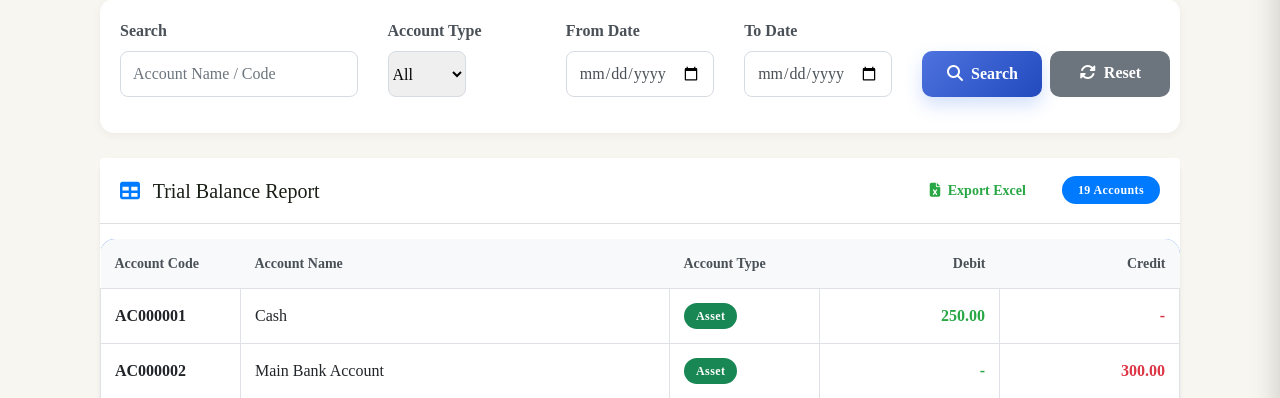
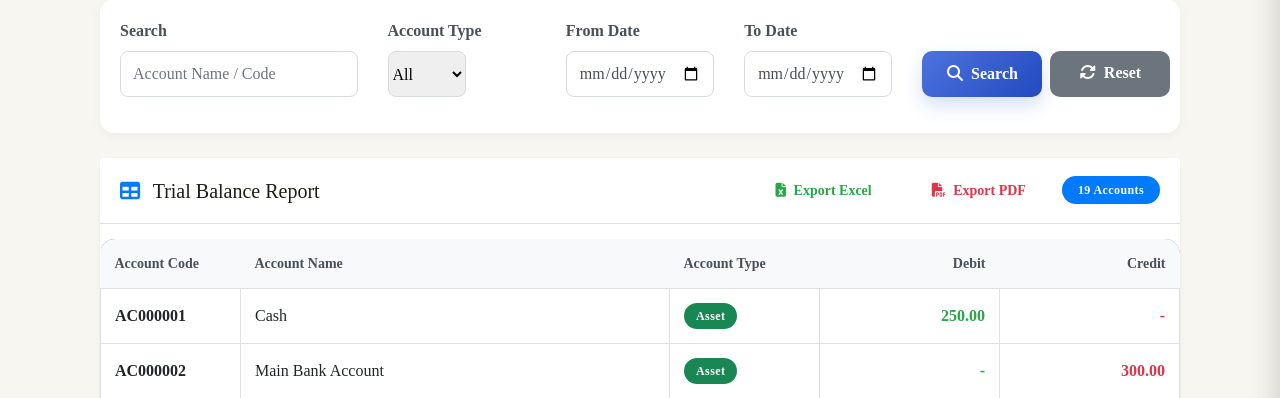
Before and after one commit to Mohd-Araf/amader_uthaan_krishi-ERP-Software-, a Django app: page /finance/trial-balance/ in a window 1280 px wide. Shown: the part 304-702 px from the top of the page. Run offline with Django 5.2, Linux system fonts and the light colour scheme; a user stored in the database is signed in; data comes from the database, SQL or seed files in the repository.

Commit message:
Feat: Add Trial Balance PDF & Excel export views with helper data function and filter persistence

```diff
--- a/Templates/finance/trial_balance.html
+++ b/Templates/finance/trial_balance.html
@@ -426,11 +426,18 @@ body{
         </h5>
 
         <div>
-            <!-- EXCEL QUICK BUTTON IN TABLE HEADER -->
-            <a href="{% url 'export_all_ledgers_excel' %}?from_date={{ from_date }}&to_date={{ to_date }}&search={{ search }}"
+            <!-- EXCEL TRIAL BALANCE REPORT BUTTON -->
+            <a href="{% url 'trial_balance_excel' %}?search={{ search }}&type={{ selected_type }}&from_date={{ from_date }}&to_date={{ to_date }}"
                class="btn btn-sm btn-outline-success mr-2 font-weight-bold">
                 <i class="fas fa-file-excel mr-1"></i>
                 Export Excel
+            </a>
+
+            <!-- PDF TRIAL BALANCE REPORT BUTTON -->
+            <a href="{% url 'trial_balance_pdf' %}?search={{ search }}&type={{ selected_type }}&from_date={{ from_date }}&to_date={{ to_date }}"
+               class="btn btn-sm btn-outline-danger mr-2 font-weight-bold">
+                <i class="fas fa-file-pdf mr-1"></i>
+                Export PDF
             </a>
 
             <span class="badge badge-primary px-3 py-2">
--- a/apps/finance/urls.py
+++ b/apps/finance/urls.py
@@ -263,6 +263,16 @@ urlpatterns = [
         views.trial_balance,
         name="trial_balance"
     ),
+    path(
+        "trial-balance/pdf/",
+        views.trial_balance_pdf,
+        name="trial_balance_pdf"
+    ),
+    path(
+        "trial-balance/excel/",
+        views.trial_balance_excel,
+        name="trial_balance_excel"
+    ),
     path("income-statement/", views.income_statement, name="income_statement"),
     path("balance-sheet/", views.balance_sheet, name="balance_sheet"),
 
--- a/apps/finance/views.py
+++ b/apps/finance/views.py
@@ -922,9 +922,11 @@ def other_ledger(request):
 # TRIAL BALANCE REPORT
 # ==========================================================
 
-@login_required
-@user_passes_test(admin_required)
-def trial_balance(request):
+def _get_trial_balance_data(request):
+    """
+    Helper function to calculate Trial Balance data with filters.
+    Shared by HTML view, PDF export, and Excel export.
+    """
     search = request.GET.get("search", "").strip()
     type1 = request.GET.get("type", "").strip()
     from_date = request.GET.get("from_date", "").strip()
@@ -979,20 +981,295 @@ def trial_balance(request):
         total_debit = _q(total_debit + display_debit)
         total_credit = _q(total_credit + display_credit)
 
-    return render(
-        request,
-        "finance/trial_balance.html",
-        {
-            "rows": rows,
-            "total_debit": total_debit,
-            "total_credit": total_credit,
-            "balanced": total_debit == total_credit,
-            "search": search,
-            "selected_type": type1,
-            "from_date": from_date,
-            "to_date": to_date,
-        },
-    )
+    return {
+        "rows": rows,
+        "total_debit": total_debit,
+        "total_credit": total_credit,
+        "balanced": total_debit == total_credit,
+        "search": search,
+        "selected_type": type1,
+        "from_date": from_date,
+        "to_date": to_date,
+    }
+
+
+@login_required
+@user_passes_test(admin_required)
+def trial_balance(request):
+    data = _get_trial_balance_data(request)
+    return render(request, "finance/trial_balance.html", data)
+
+
+@login_required
+@user_passes_test(admin_required)
+def trial_balance_pdf(request):
+    from reportlab.pdfgen import canvas
+    from reportlab.lib.pagesizes import A4
+
+    data = _get_trial_balance_data(request)
+    rows = data["rows"]
+    total_debit = data["total_debit"]
+    total_credit = data["total_credit"]
+
+    response = HttpResponse(content_type="application/pdf")
+    response["Content-Disposition"] = 'attachment; filename="Trial_Balance_Report.pdf"'
+
+    pdf = canvas.Canvas(response, pagesize=A4)
+    width, height = A4
+
+    # Header branding & Title
+    y = height - 40
+    pdf.setFont("Helvetica-Bold", 16)
+    pdf.setFillColorRGB(0.05, 0.47, 0.34)  # Organic Green Theme #0d7a57
+    pdf.drawString(40, y, "AMADER UTHAAN KRISHI ERP")
+
+    pdf.setFont("Helvetica-Bold", 12)
+    pdf.setFillColorRGB(0.2, 0.2, 0.2)
+    pdf.drawString(40, y - 18, "FINANCIAL TRIAL BALANCE REPORT")
+
+    pdf.setFont("Helvetica", 9)
+    pdf.setFillColorRGB(0.4, 0.4, 0.4)
+    gen_time = timezone.now().strftime("%d-%b-%Y %I:%M %p")
+    pdf.drawRightString(width - 40, y, f"Generated On: {gen_time}")
+
+    # Active Filters Summary
+    filter_items = []
+    if data["search"]:
+        filter_items.append(f"Search: '{data['search']}'")
+    if data["selected_type"]:
+        filter_items.append(f"Type: {data['selected_type'].capitalize()}")
+    if data["from_date"] or data["to_date"]:
+        filter_items.append(f"Period: {data['from_date'] or 'Start'} to {data['to_date'] or 'Present'}")
+
+    filter_str = " | ".join(filter_items) if filter_items else "Period: All Time (Real-Time Report)"
+    pdf.drawString(40, y - 34, filter_str)
+
+    # Line divider
+    pdf.setStrokeColorRGB(0.8, 0.85, 0.8)
+    pdf.setLineWidth(1)
+    pdf.line(40, y - 44, width - 40, y - 44)
+
+    # Table Header Box
+    y_table = y - 66
+    pdf.setFillColorRGB(0.05, 0.47, 0.34)
+    pdf.rect(40, y_table - 5, width - 80, 20, fill=1, stroke=0)
+
+    pdf.setFont("Helvetica-Bold", 9)
+    pdf.setFillColorRGB(1, 1, 1)
+    pdf.drawString(45, y_table, "Account Code")
+    pdf.drawString(140, y_table, "Account Name")
+    pdf.drawString(300, y_table, "Account Type")
+    pdf.drawRightString(440, y_table, "Debit")
+    pdf.drawRightString(550, y_table, "Credit")
+
+    y_curr = y_table - 20
+    pdf.setFont("Helvetica", 9)
+
+    for r in rows:
+        acc = r["account"]
+        dr = r["debit"]
+        cr = r["credit"]
+
+        dr_str = f"BDT {dr:,.2f}" if dr > ZERO else "-"
+        cr_str = f"BDT {cr:,.2f}" if cr > ZERO else "-"
+
+        acc_type_name = str(acc.get_type1_display() if hasattr(acc, 'get_type1_display') else acc.type1).capitalize()
+
+        pdf.setFillColorRGB(0.1, 0.1, 0.1)
+        pdf.drawString(45, y_curr, str(acc.account_code or ""))
+        pdf.drawString(140, y_curr, str(acc.name)[:28])
+        pdf.drawString(300, y_curr, acc_type_name)
+
+        # Color coding amounts
+        if dr > ZERO:
+            pdf.setFillColorRGB(0.1, 0.53, 0.33)  # Green for debit
+        else:
+            pdf.setFillColorRGB(0.4, 0.4, 0.4)
+        pdf.drawRightString(440, y_curr, dr_str)
+
+        if cr > ZERO:
+            pdf.setFillColorRGB(0.86, 0.21, 0.27)  # Red for credit
+        else:
+            pdf.setFillColorRGB(0.4, 0.4, 0.4)
+        pdf.drawRightString(550, y_curr, cr_str)
+
+        # Light border below row
+        pdf.setStrokeColorRGB(0.92, 0.92, 0.92)
+        pdf.setLineWidth(0.5)
+        pdf.line(40, y_curr - 4, width - 40, y_curr - 4)
+
+        y_curr -= 18
+
+        if y_curr < 60:
+            pdf.showPage()
+            y_curr = height - 50
+            pdf.setFont("Helvetica", 9)
+
+    # Grand Total Line & Row
+    y_curr -= 5
+    pdf.setStrokeColorRGB(0.05, 0.47, 0.34)
+    pdf.setLineWidth(1.5)
+    pdf.line(40, y_curr + 12, width - 40, y_curr + 12)
+
+    pdf.setFont("Helvetica-Bold", 10)
+    pdf.setFillColorRGB(0.05, 0.47, 0.34)
+    pdf.drawString(45, y_curr, "TOTAL")
+    pdf.drawRightString(440, y_curr, f"BDT {total_debit:,.2f}")
+    pdf.drawRightString(550, y_curr, f"BDT {total_credit:,.2f}")
+
+    pdf.line(40, y_curr - 6, width - 40, y_curr - 6)
+
+    # Balanced status footer
+    pdf.setFont("Helvetica-Bold", 9)
+    if data["balanced"]:
+        pdf.setFillColorRGB(0.1, 0.53, 0.33)
+        pdf.drawString(45, y_curr - 22, "Status: Trial Balance Matched (Total Debit = Total Credit)")
+    else:
+        pdf.setFillColorRGB(0.86, 0.21, 0.27)
+        pdf.drawString(45, y_curr - 22, "Status: Trial Balance Unmatched")
+
+    pdf.save()
+    return response
+
+
+@login_required
+@user_passes_test(admin_required)
+def trial_balance_excel(request):
+    data = _get_trial_balance_data(request)
+    rows = data["rows"]
+    total_debit = data["total_debit"]
+    total_credit = data["total_credit"]
+
+    wb = Workbook()
+    ws = wb.active
+    ws.title = "Trial Balance"
+
+    # Show grid lines
+    ws.views.sheetView[0].showGridLines = True
+
+    # Styles
+    title_font = Font(name="Calibri", size=16, bold=True, color="0D7A57")
+    sub_font = Font(name="Calibri", size=10, italic=True, color="595959")
+    header_fill = PatternFill(start_color="0D7A57", end_color="0D7A57", fill_type="solid")
+    header_font = Font(name="Calibri", size=11, bold=True, color="FFFFFF")
+    total_fill = PatternFill(start_color="F2F4F7", end_color="F2F4F7", fill_type="solid")
+    total_font = Font(name="Calibri", size=11, bold=True, color="000000")
+
+    thin_border = Border(
+        left=Side(style='thin', color='D3D3D3'),
+        right=Side(style='thin', color='D3D3D3'),
+        top=Side(style='thin', color='D3D3D3'),
+        bottom=Side(style='thin', color='D3D3D3')
+    )
+
+    double_bottom_border = Border(
+        left=Side(style='thin', color='D3D3D3'),
+        right=Side(style='thin', color='D3D3D3'),
+        top=Side(style='thin', color='0D7A57'),
+        bottom=Side(style='double', color='0D7A57')
+    )
+
+    # Title & Information
+    ws.merge_cells("A1:E1")
+    ws["A1"] = "AMADER UTHAAN KRISHI ERP - TRIAL BALANCE REPORT"
+    ws["A1"].font = title_font
+    ws["A1"].alignment = Alignment(horizontal="center", vertical="center")
+    ws.row_dimensions[1].height = 25
+
+    ws.merge_cells("A2:E2")
+    info_text = f"Generated On: {timezone.now().strftime('%d-%b-%Y %I:%M %p')}"
+    if data["from_date"] or data["to_date"]:
+        info_text += f" | Period: {data['from_date'] or 'Start'} to {data['to_date'] or 'Present'}"
+    if data["search"]:
+        info_text += f" | Search: '{data['search']}'"
+    if data["selected_type"]:
+        info_text += f" | Type: {data['selected_type'].capitalize()}"
+
+    ws["A2"] = info_text
+    ws["A2"].font = sub_font
+    ws["A2"].alignment = Alignment(horizontal="center", vertical="center")
+    ws.row_dimensions[2].height = 18
+
+    # Empty Row 3
+    ws.append([])
+
+    # Header Row (Row 4)
+    headers = ["Account Code", "Account Name", "Account Type", "Debit", "Credit"]
+    ws.append(headers)
+    ws.row_dimensions[4].height = 24
+
+    for col_idx, _ in enumerate(headers, 1):
+        cell = ws.cell(row=4, column=col_idx)
+        cell.fill = header_fill
+        cell.font = header_font
+        cell.alignment = Alignment(horizontal="center" if col_idx != 2 else "left", vertical="center")
+        cell.border = thin_border
+
+    # Data Rows
+    current_row = 5
+    for r in rows:
+        acc = r["account"]
+        dr = r["debit"]
+        cr = r["credit"]
+
+        dr_str = f"BDT {dr:,.2f}" if dr > ZERO else "-"
+        cr_str = f"BDT {cr:,.2f}" if cr > ZERO else "-"
+
+        acc_type_name = str(acc.get_type1_display() if hasattr(acc, 'get_type1_display') else acc.type1).capitalize()
+
+        ws.append([
+            str(acc.account_code or ""),
+            str(acc.name),
+            acc_type_name,
+            dr_str,
+            cr_str,
+        ])
+
+        ws.cell(row=current_row, column=1).alignment = Alignment(horizontal="center")
+        ws.cell(row=current_row, column=2).alignment = Alignment(horizontal="left")
+        ws.cell(row=current_row, column=3).alignment = Alignment(horizontal="center")
+        ws.cell(row=current_row, column=4).alignment = Alignment(horizontal="right")
+        ws.cell(row=current_row, column=5).alignment = Alignment(horizontal="right")
+
+        for c in range(1, 6):
+            ws.cell(row=current_row, column=c).border = thin_border
+
+        current_row += 1
+
+    # Total Row
+    total_dr_str = f"BDT {total_debit:,.2f}"
+    total_cr_str = f"BDT {total_credit:,.2f}"
+
+    ws.append(["Total", "", "", total_dr_str, total_cr_str])
+    ws.row_dimensions[current_row].height = 22
+
+    for col_idx in range(1, 6):
+        cell = ws.cell(row=current_row, column=col_idx)
+        cell.fill = total_fill
+        cell.font = total_font
+        cell.border = double_bottom_border
+
+    ws.cell(row=current_row, column=1).alignment = Alignment(horizontal="left")
+    ws.cell(row=current_row, column=4).alignment = Alignment(horizontal="right")
+    ws.cell(row=current_row, column=5).alignment = Alignment(horizontal="right")
+
+    # Column Widths
+    col_widths = {
+        "A": 18,
+        "B": 35,
+        "C": 18,
+        "D": 22,
+        "E": 22,
+    }
+    for col_letter, width in col_widths.items():
+        ws.column_dimensions[col_letter].width = width
+
+    response = HttpResponse(
+        content_type="application/vnd.openxmlformats-officedocument.spreadsheetml.sheet"
+    )
+    response["Content-Disposition"] = 'attachment; filename="Trial_Balance_Report.xlsx"'
+    wb.save(response)
+    return response
 
 
 # ==========================================================
```
